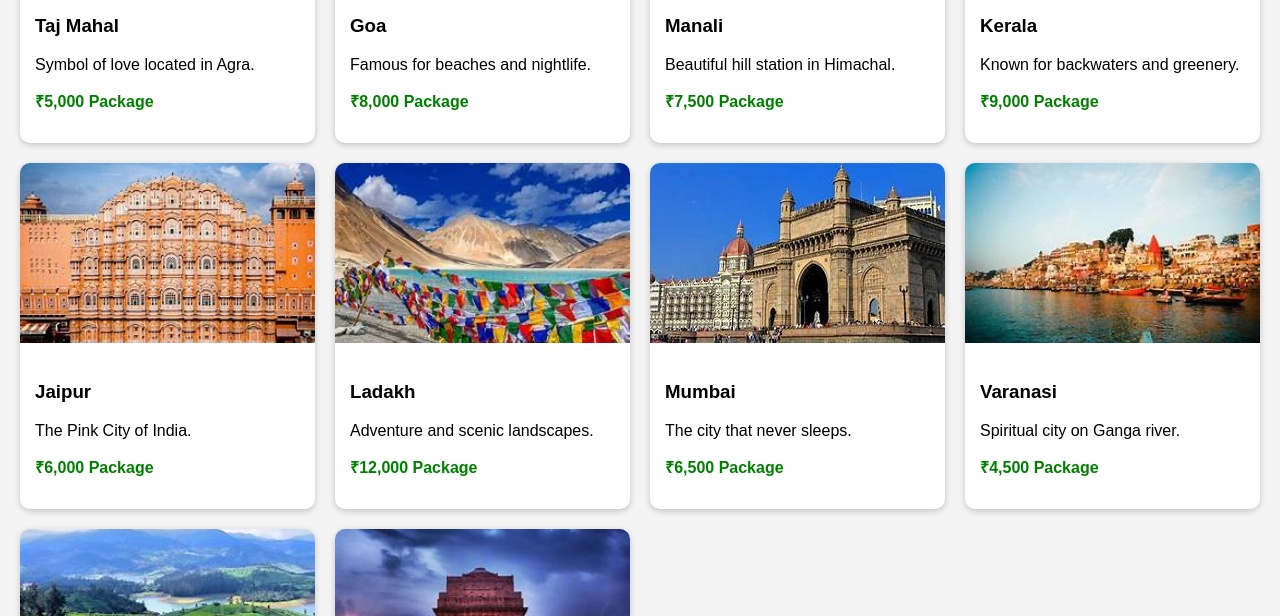
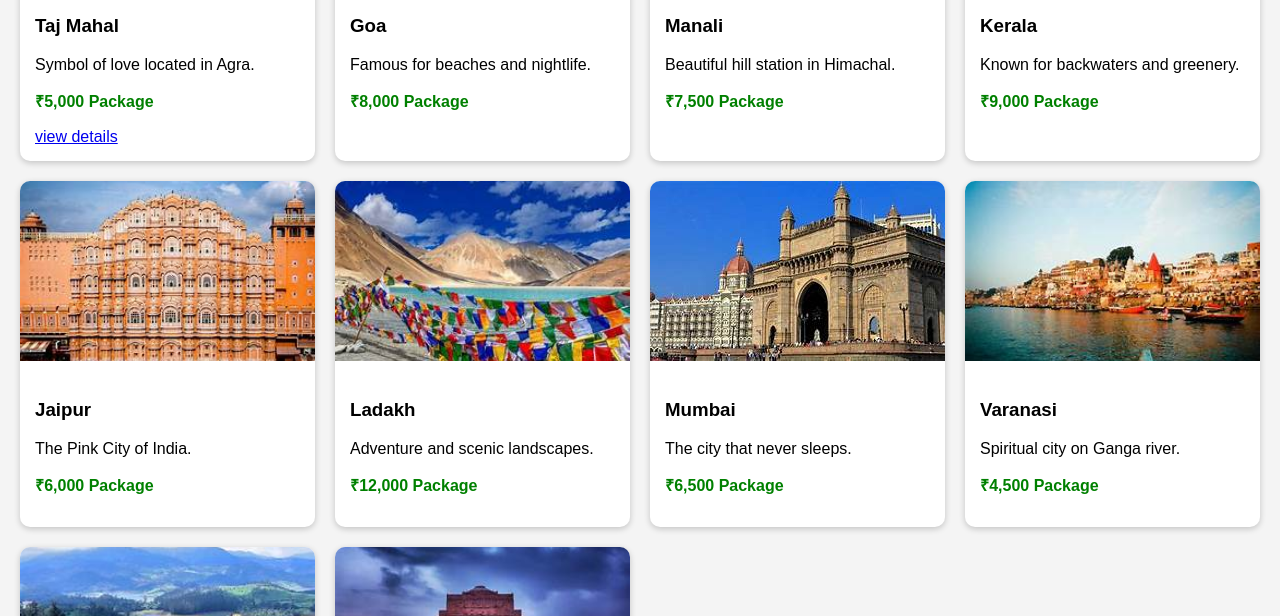
Before and after one commit to mishrakartik397-hub/travel-website, a plain HTML site: page index.html in a window 1280 px wide. Shown: the part 484-1100 px from the top of the page. Drawn offline with Linux system fonts and the light colour scheme.

Commit message:
Update index.html

```diff
--- a/index.html
+++ b/index.html
@@ -122,6 +122,7 @@ button:hover {
 <h3>Taj Mahal</h3>
 <p>Symbol of love located in Agra.</p>
 <p class="package">₹5,000 Package</p>
+    <a href="tajmahal.html">view details</a>
 </div>
 </div>
 
```
